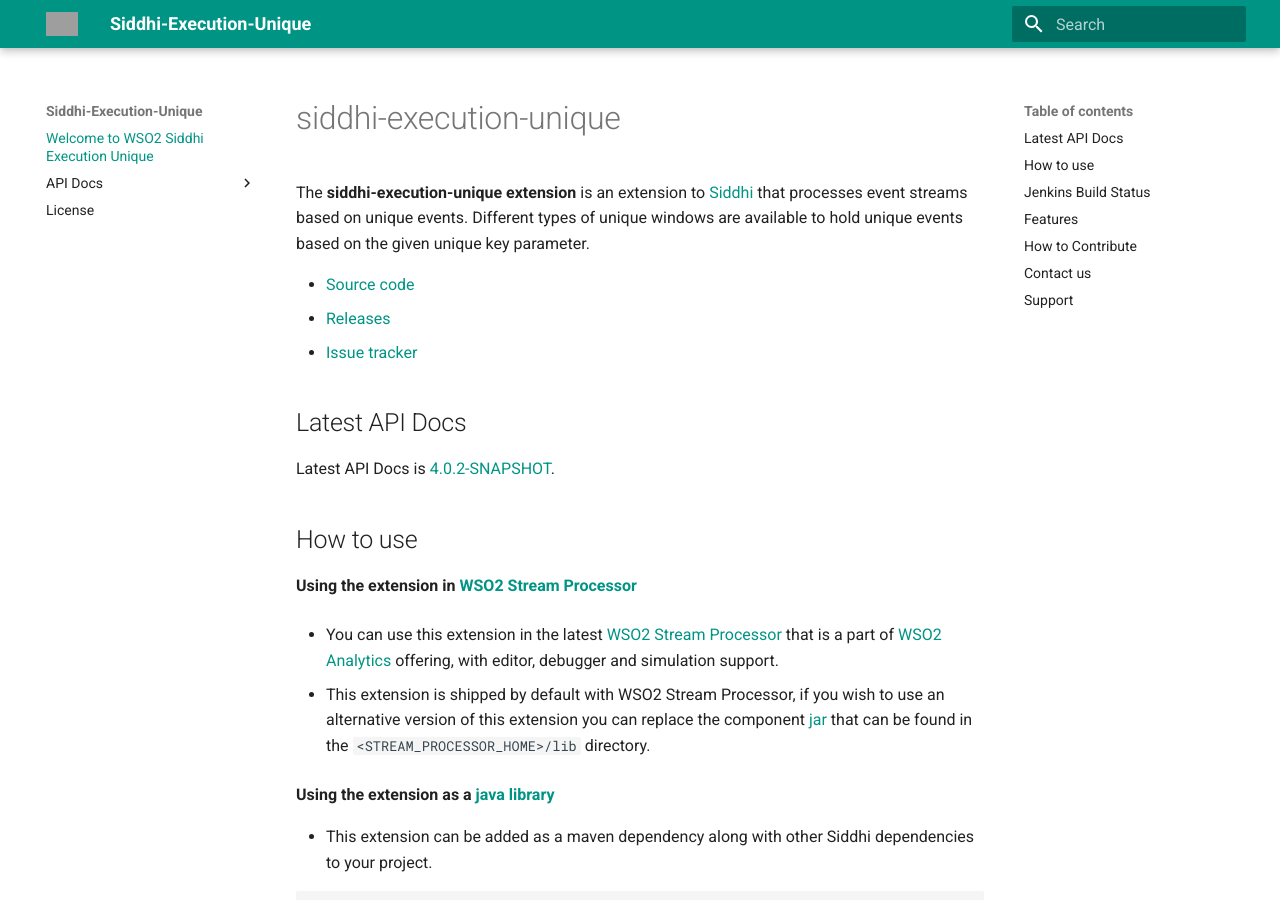
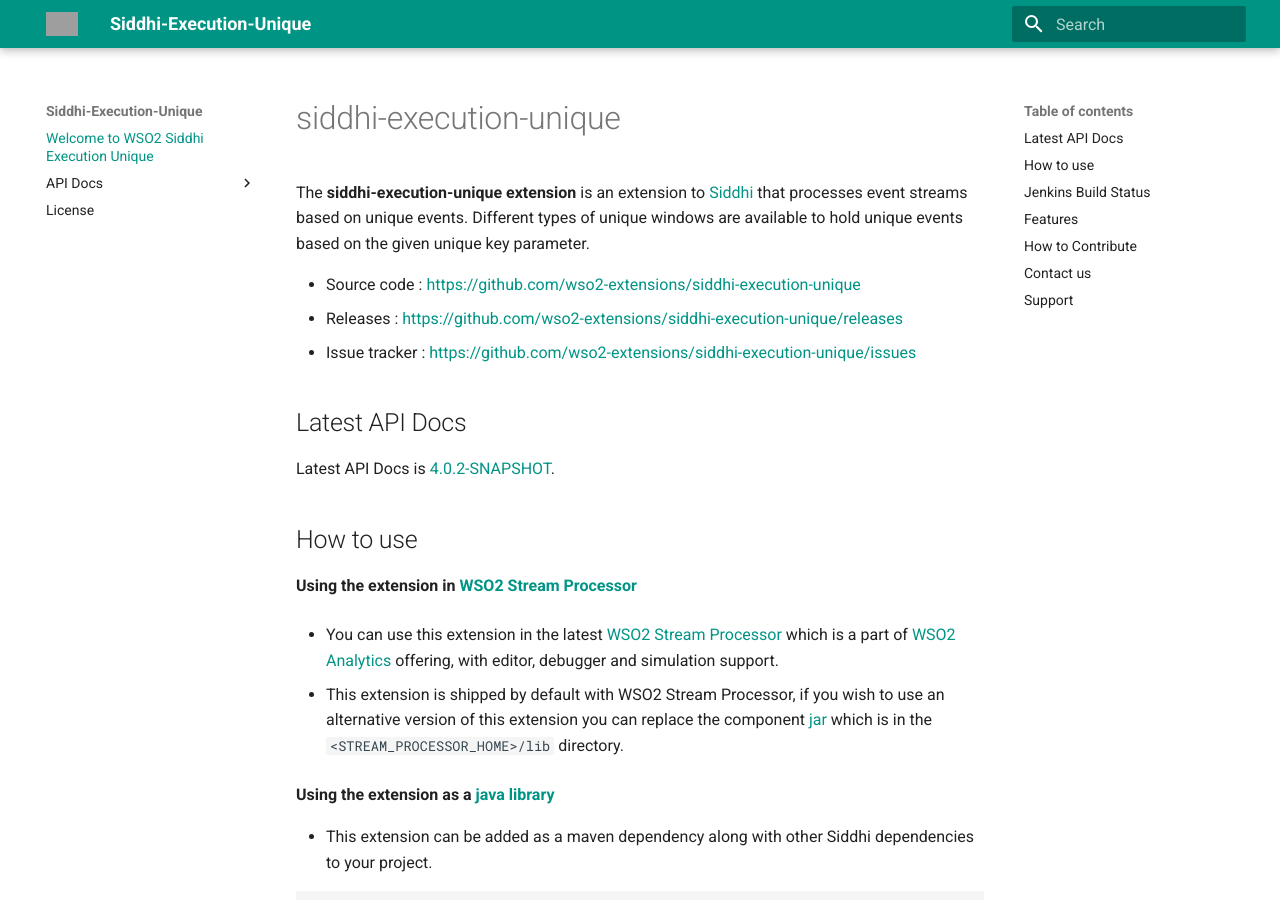
Before and after one commit to test-coverage-enforce-bot/siddhi-execution-unique, an MkDocs documentation site: the page built from docs/index.md, in a window 1280 px wide and 900 px high. Built offline with MkDocs 1.6.1 and Material for MkDocs 9.7.7, drawn with Linux system fonts in a browser that asks for light colours; old or Windows-style settings are respelled for this version of MkDocs; grey boxes are pictures that could not be loaded.

Commit message:
Improving based on doc team's comments

```diff
--- a/docs/index.md
+++ b/docs/index.md
@@ -4,9 +4,9 @@
 The **siddhi-execution-unique extension** is an extension to <a target="_blank" href="https://wso2.github.io/siddhi">Siddhi</a> that processes event streams based on unique events.
 Different types of unique windows are available to hold unique events based on the given unique key parameter.
 
-* <a target="_blank" href="https://github.com/wso2-extensions/siddhi-execution-unique">Source code</a>
-* <a target="_blank" href="https://github.com/wso2-extensions/siddhi-execution-unique/releases">Releases</a>
-* <a target="_blank" href="https://github.com/wso2-extensions/siddhi-execution-unique/issues">Issue tracker</a>
+* Source code : <a target="_blank" href="https://github.com/wso2-extensions/siddhi-execution-unique">https://github.com/wso2-extensions/siddhi-execution-unique</a>
+* Releases : <a target="_blank" href="https://github.com/wso2-extensions/siddhi-execution-unique/releases">https://github.com/wso2-extensions/siddhi-execution-unique/releases</a>
+* Issue tracker :  <a target="_blank" href="https://github.com/wso2-extensions/siddhi-execution-unique/issues">https://github.com/wso2-extensions/siddhi-execution-unique/issues</a>
 
 ## Latest API Docs
 
@@ -16,9 +16,9 @@
 
 **Using the extension in <a target="_blank" href="https://github.com/wso2/product-sp">WSO2 Stream Processor</a>**
 
-* You can use this extension in the latest <a target="_blank" href="https://github.com/wso2/product-sp/releases">WSO2 Stream Processor</a> that is a part of <a target="_blank" href="http://wso2.com/analytics?utm_source=gitanalytics&utm_campaign=gitanalytics_Jul17">WSO2 Analytics</a> offering, with editor, debugger and simulation support.
+* You can use this extension in the latest <a target="_blank" href="https://github.com/wso2/product-sp/releases">WSO2 Stream Processor</a> which is a part of <a target="_blank" href="http://wso2.com/analytics?utm_source=gitanalytics&utm_campaign=gitanalytics_Jul17">WSO2 Analytics</a> offering, with editor, debugger and simulation support.
 
-* This extension is shipped by default with WSO2 Stream Processor, if you wish to use an alternative version of this extension you can replace the component <a target="_blank" href="https://github.com/wso2-extensions/siddhi-execution-unique/releases">jar</a> that can be found in the `<STREAM_PROCESSOR_HOME>/lib` directory.
+* This extension is shipped by default with WSO2 Stream Processor, if you wish to use an alternative version of this extension you can replace the component <a target="_blank" href="https://github.com/wso2-extensions/siddhi-execution-unique/releases">jar</a> which is in the `<STREAM_PROCESSOR_HOME>/lib` directory.
 
 **Using the extension as a <a target="_blank" href="https://wso2.github.io/siddhi/documentation/running-as-a-java-library">java library</a>**
 
```
